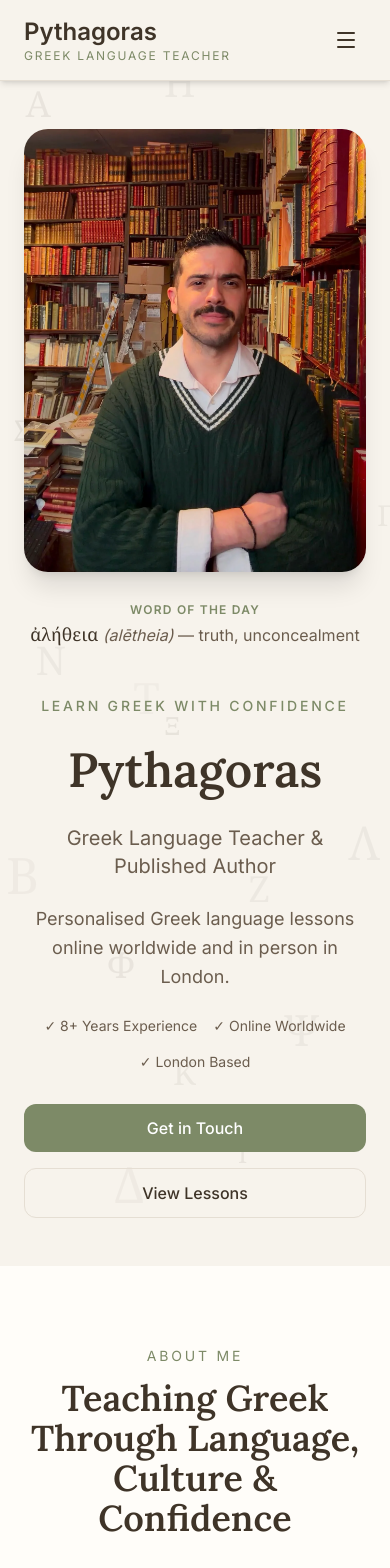
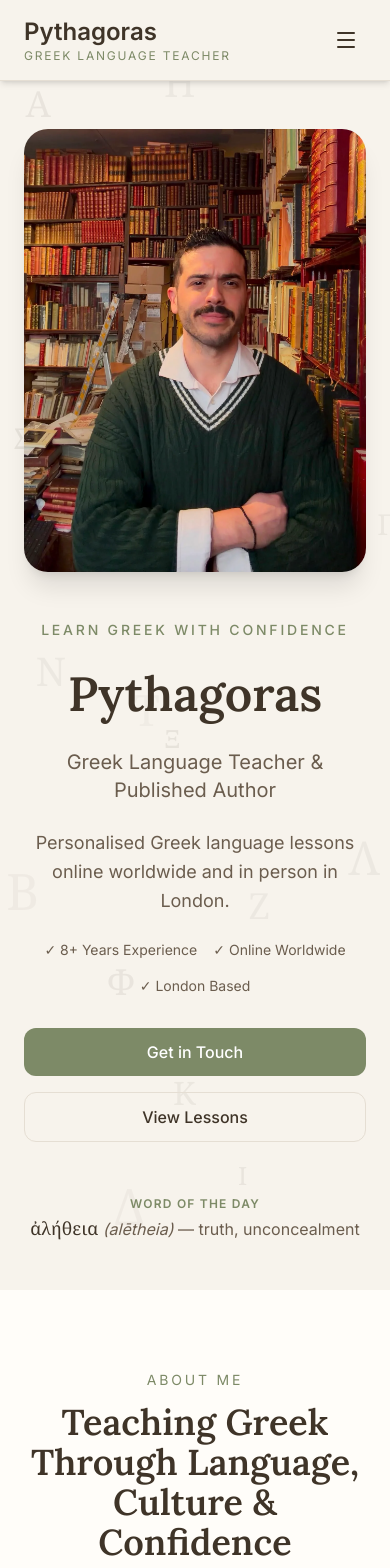
Before and after one commit to natko22/pythagoras-project, a Next.js app: page / in a window 390 px wide. Shown: the top 1568 px of the page. Built offline with nearby package versions, Linux system fonts and the light colour scheme.

Commit message:
move word of the day under the btns on mobile

```diff
--- a/app/components/Hero.tsx
+++ b/app/components/Hero.tsx
@@ -12,9 +12,9 @@ export default function Hero() {
       <FloatingLetters />
 
       <div className="relative mx-auto max-w-7xl px-6 py-12 lg:px-12 lg:py-32">
-        <div className="grid items-center gap-12 lg:grid-cols-2">
+        <div className="grid items-center gap-12 lg:grid-cols-2 lg:items-start">
           {/* Photo */}
-          <div className="flex flex-col items-center gap-6 lg:items-start">
+          <div className="flex justify-center lg:col-start-1 lg:row-start-1 lg:justify-start">
             <div className="w-full max-w-sm lg:max-w-md">
               <Image
                 src="/images/pythagoras.webp"
@@ -27,18 +27,10 @@ export default function Hero() {
                 className="h-auto w-full rounded-3xl object-cover shadow-xl transition-all duration-500 hover:scale-[1.02]"
               />
             </div>
-
-            <motion.div
-              initial={{ opacity: 0, y: 12 }}
-              animate={{ opacity: 1, y: 0 }}
-              transition={{ duration: 0.5, delay: 0.6 }}
-            >
-              <WordOfDay />
-            </motion.div>
           </div>
 
           {/* Content */}
-          <div className="mx-auto max-w-2xl space-y-6 text-center lg:mx-0 lg:max-w-none lg:text-left">
+          <div className="mx-auto max-w-2xl space-y-6 text-center lg:col-start-2 lg:row-start-1 lg:row-span-2 lg:mx-0 lg:max-w-none lg:self-center lg:text-left">
             <motion.p
               className="text-sm font-medium uppercase tracking-[0.2em] text-[var(--accent)]"
               initial={{ opacity: 0, y: 12 }}
@@ -106,6 +98,16 @@ export default function Hero() {
               </a>
             </motion.div>
           </div>
+
+          {/* Word of the day — under the photo on desktop, after the buttons on mobile */}
+          <motion.div
+            className="flex justify-center lg:col-start-1 lg:row-start-2 lg:justify-start"
+            initial={{ opacity: 0, y: 12 }}
+            animate={{ opacity: 1, y: 0 }}
+            transition={{ duration: 0.5, delay: 0.6 }}
+          >
+            <WordOfDay />
+          </motion.div>
         </div>
       </div>
     </section>
```
